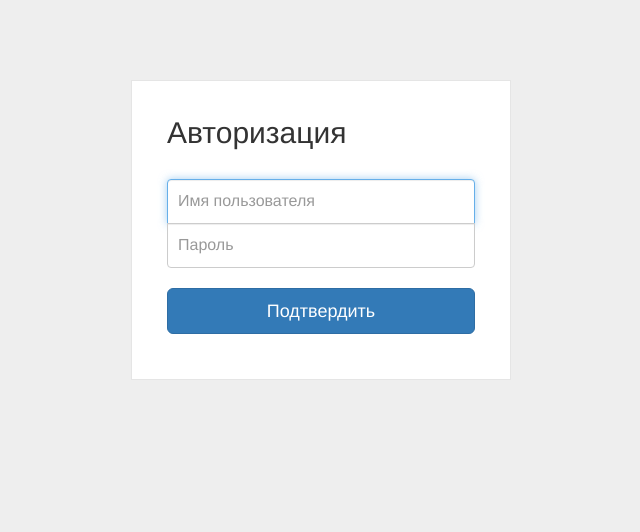
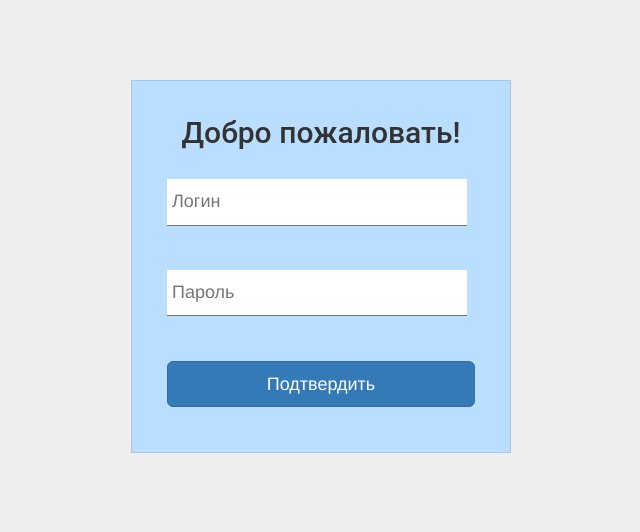
Before and after one commit to Gumbeat/laba3, a Django app: page / in a window 1280 px wide. Shown: the top 532 px of the page, without its empty margins (319-959 px from the left). Run offline with Django 3.2, Linux system fonts and the light colour scheme; some libraries are stand-ins or nearby versions.

Commit message:
make it better3

```diff
--- a/app/templates/base.html
+++ b/app/templates/base.html
@@ -1,7 +1,7 @@
 <!DOCTYPE html>
 <html>
 <head>
-<title>Chernyshov python app on Heroku</title>
+<title>xD</title>
   <link rel="stylesheet" type="text/css" href="//maxcdn.bootstrapcdn.com/bootstrap/3.3.4/css/bootstrap.min.css" />
   <script src="https://ajax.googleapis.com/ajax/libs/jquery/2.1.3/jquery.min.js"></script>
   <script type="text/javascript" src="//maxcdn.bootstrapcdn.com/bootstrap/3.3.4/js/bootstrap.min.js"></script>
@@ -20,12 +20,13 @@
     max-width: 380px;
     padding: 15px 35px 45px;
     margin: 0 auto;
-    background-color: #fff;
+    background-color: #b9deff;
     border: 1px solid rgba(0,0,0,0.1);
   }
 
   .form-signin-heading, .checkbox {
 	  margin-bottom: 30px;
+      font-family: 'Roboto';
 	}
 
 	.checkbox {
--- a/app/templates/index.html
+++ b/app/templates/index.html
@@ -8,8 +8,7 @@
     <a href="/" class="lang-logo">
       <img src="{% static 'lang-logo.png'%}">
     </a>
-    <h1>Чернышов Б.С. - Cloud 2 Lab</h1>
-    <p>Измененный тестовый текст hello world!</p>
+    <h1>xD</h1>
     <a type="button" class="btn btn-lg btn-default" href="https://devcenter.heroku.com/articles/getting-started-with-python"><span class="glyphicon glyphicon-flash"></span> Getting Started with Python</a>
     <a type="button" class="btn btn-lg btn-primary" href="https://github.com/heroku/python-getting-started"><span class="glyphicon glyphicon-download"></span> Source on GitHub</a>
   </div>
--- a/app/templates/login.html
+++ b/app/templates/login.html
@@ -3,16 +3,178 @@
 
 {% block content %}
 
-<div class="wrapper">
+    <div class="wrapper">
         <form class="form-signin" method="POST" action="/login/">
-          {% csrf_token %}
+            {% csrf_token %}
 
-          <h2 class="form-signin-heading">Авторизация</h2>
+            <h2 class="form-signin-heading">Добро пожаловать!</h2>
 
-          <input type="text" class="form-control" name="username" placeholder="Имя пользователя" required="" autofocus="" />
-          <input type="password" class="form-control" name="password" placeholder="Пароль" required=""/>
-          <button class="btn btn-lg btn-primary btn-block" type="submit">Подтвердить</button>
+            {#            <input type="text" class="form-control" name="username" placeholder="Имя пользователя" required=""#}
+            {#                   autofocus=""/>#}
+
+            {#            <input type="password" class="form-control" name="password" placeholder="Пароль" required=""/>#}
+            <div class="group">
+                <input type="text" name="username" placeholder="Логин" required>
+                <span class="highlight"></span>
+                <span class="bar"></span>
+{#                <label>Логин</label>#}
+            </div>
+
+            <div class="group">
+                <input type="password" name="password" placeholder="Пароль" required>
+                <span class="highlight"></span>
+                <span class="bar"></span>
+{#                <label>Пароль</label>#}
+            </div>
+
+            <button class="btn btn-lg btn-primary btn-block" type="submit">Подтвердить</button>
+
         </form>
-</div>
+    </div>
+
+    <style type="text/css">
+
+        * {
+            box-sizing: border-box;
+        }
+
+        h2 {
+            text-align: center;
+            margin-bottom: 50px;
+        }
+
+        h2 small {
+            font-weight: normal;
+            color: #888;
+            display: block;
+        }
+
+
+        .footer a {
+            color: #53B2C8;
+        }
+
+        /* form starting stylings ------------------------------- */
+        .group {
+            position: relative;
+            margin-bottom: 45px;
+        }
+
+        input {
+            font-size: 18px;
+            padding: 10px 10px 10px 5px;
+            display: block;
+            width: 300px;
+            border: none;
+            border-bottom: 1px solid #757575;
+        }
+
+        input:focus {
+            outline: none;
+        }
+
+        /* LABEL ======================================= */
+        label {
+            color: #999;
+            font-size: 18px;
+            font-weight: normal;
+            position: absolute;
+            pointer-events: none;
+            left: 5px;
+            top: 10px;
+            transition: 0.2s ease all;
+            -moz-transition: 0.2s ease all;
+            -webkit-transition: 0.2s ease all;
+        }
+
+        /* active state */
+        input:focus ~ label, input:valid ~ label {
+            top: -20px;
+            font-size: 14px;
+            color: #5264AE;
+        }
+
+        /* BOTTOM BARS ================================= */
+        .bar {
+            position: relative;
+            display: block;
+            width: 300px;
+        }
+
+        .bar:before, .bar:after {
+            content: '';
+            height: 2px;
+            width: 0;
+            bottom: 1px;
+            position: absolute;
+            background: #5264AE;
+            transition: 0.2s ease all;
+            -moz-transition: 0.2s ease all;
+            -webkit-transition: 0.2s ease all;
+        }
+
+        .bar:before {
+            left: 50%;
+        }
+
+        .bar:after {
+            right: 50%;
+        }
+
+        /* active state */
+        input:focus ~ .bar:before, input:focus ~ .bar:after {
+            width: 50%;
+        }
+
+        /* HIGHLIGHTER ================================== */
+        .highlight {
+            position: absolute;
+            height: 60%;
+            width: 100px;
+            top: 25%;
+            left: 0;
+            pointer-events: none;
+            opacity: 0.5;
+        }
+
+        /* active state */
+        input:focus ~ .highlight {
+            -webkit-animation: inputHighlighter 0.3s ease;
+            -moz-animation: inputHighlighter 0.3s ease;
+            animation: inputHighlighter 0.3s ease;
+        }
+
+        /* ANIMATIONS ================ */
+        @-webkit-keyframes inputHighlighter {
+            from {
+                background: #5264AE;
+            }
+            to {
+                width: 0;
+                background: transparent;
+            }
+        }
+
+        @-moz-keyframes inputHighlighter {
+            from {
+                background: #5264AE;
+            }
+            to {
+                width: 0;
+                background: transparent;
+            }
+        }
+
+        @keyframes inputHighlighter {
+            from {
+                background: #5264AE;
+            }
+            to {
+                width: 0;
+                background: transparent;
+            }
+        }
+
+    </style>
 
 {% endblock %}
```
